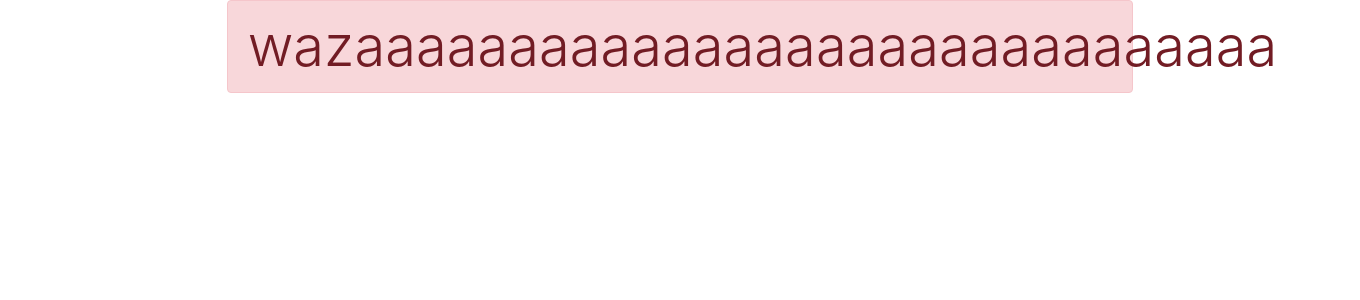
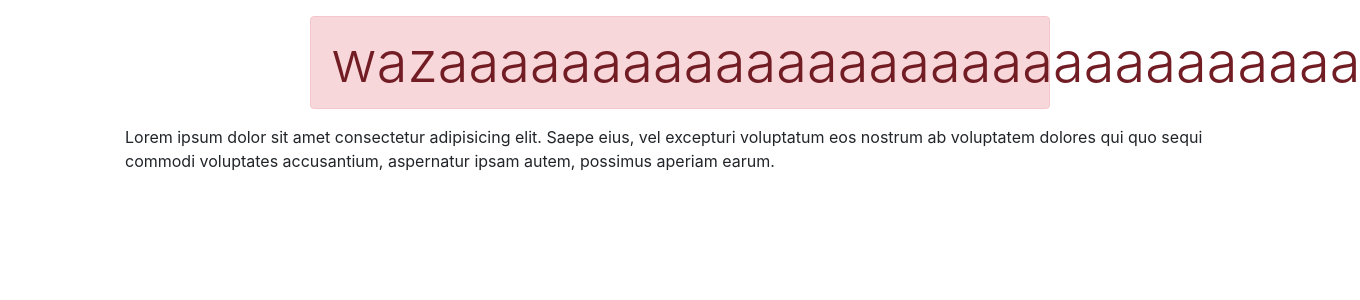
Before and after one commit to Pyroxbot/MonSiteGit, a PHP site: page / in a window 1360 px wide. Shown: the top 300 px of the page. Run offline with PHP 8.4, Linux system fonts and the light colour scheme.

Commit message:
ajout paragraphe + div conteneur

```diff
--- a/index.php
+++ b/index.php
@@ -8,7 +8,11 @@
     </title>
 </head>
 <body>
-<h1 class="display-4 text-center alert alert-danger col-md-8 mx-auto">wazaaaaaaaaaaaaaaaaaaaaaaaaaaaaaa</h1>
+<div class="container">
+<h1 class="display-4 text-center alert alert-danger col-md-8 mx-auto mt-3">wazaaaaaaaaaaaaaaaaaaaaaaaaaaaaaa</h1>
 
+<p>Lorem ipsum dolor sit amet consectetur adipisicing elit. Saepe eius, vel excepturi voluptatum eos nostrum
+ ab voluptatem dolores qui quo sequi commodi voluptates accusantium, aspernatur ipsam autem, possimus aperiam earum.</p>
+</div>
 </body>
 </html>
```
